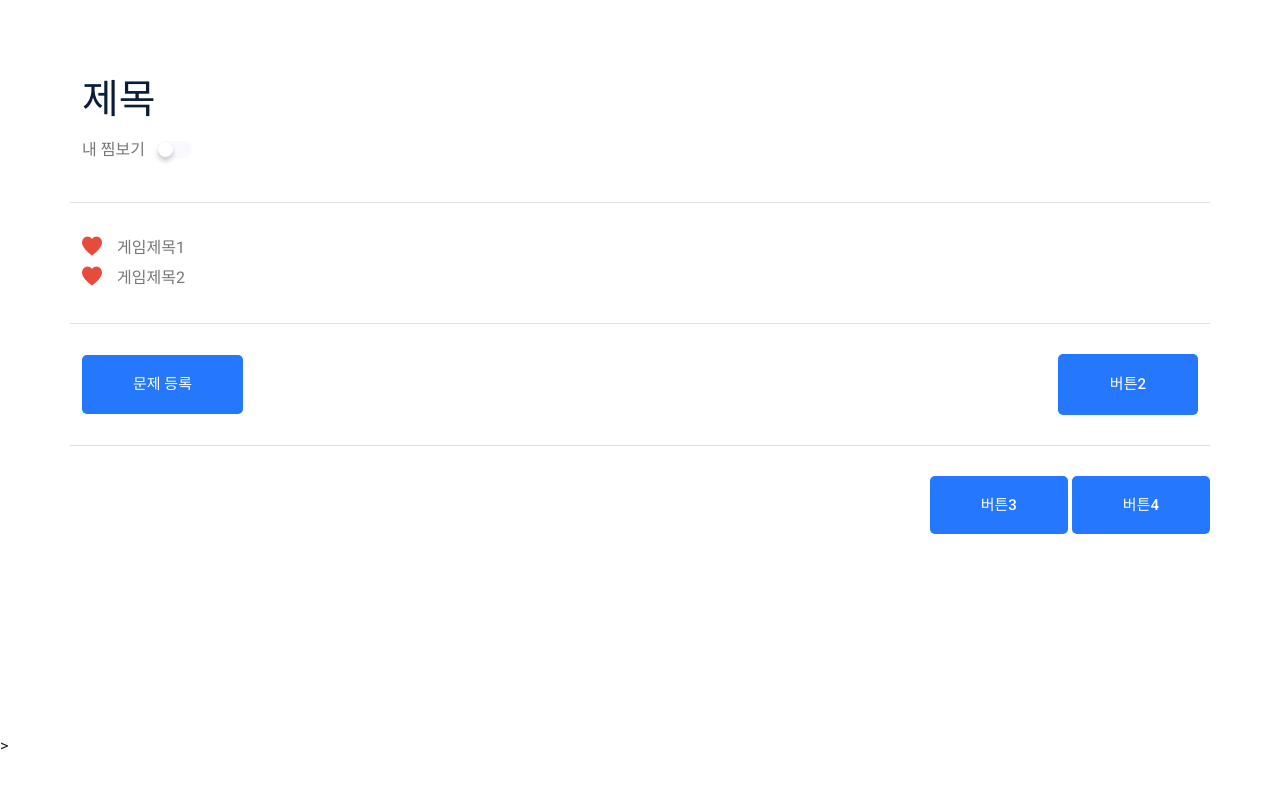
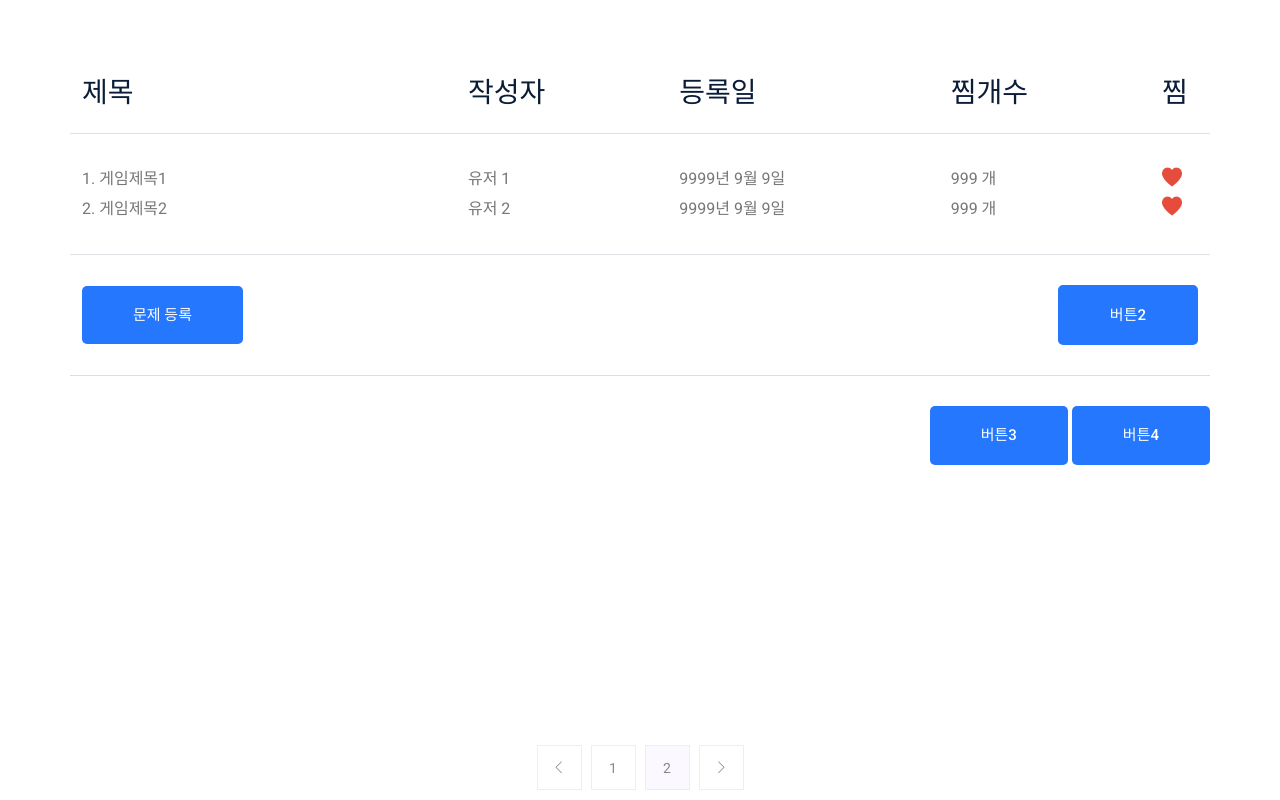
Before and after one commit to whwlgns42/-RefactoringHtml, a plain HTML site: page RefactoringHtml/timezone-master/titleList.html in a window 1280 px wide. Shown: the part 740-1540 px from the top of the page. Drawn offline with Linux system fonts and the light colour scheme.

Commit message:
문제리스트 페이지 수정

```diff
--- a/RefactoringHtml/timezone-master/titleList.html
+++ b/RefactoringHtml/timezone-master/titleList.html
@@ -151,14 +151,20 @@
               <table class="table">
                 <thead>
                   <tr>
-                    <th scope="col"><h1>제목</h1>
-                        <div class="switch-wrap d-flex" st>
-                        <p>내 찜보기</p>
-                        <div class="primary-switch" style="margin-top: 6px; margin-left: 12px;">
-                            <input type="checkbox" id="default-switch">
-                            <label for="default-switch"></label>
-                        </div>
-                    </div></th>
+                    <th scope="col"><h3>제목</h3>
+                        <!-- <div class="switch-wrap d-flex" st>
+                          <p>내 찜보기</p>
+                            <div class="primary-switch" style="margin-top: 6px; margin-left: 12px;">
+                                <input type="checkbox" id="default-switch">
+                                <label for="default-switch"></label>
+                            </div>
+                        </div> -->
+                    </th>
+                    <th scope="col"><h3>작성자</h3></th>
+                    <th scope="col"><h3>등록일</h3></th>
+                    <th scope="col"><h3>찜개수</h3></th>
+                    <th scope="col"><h3>찜</h3></th>
+
                   </tr>
                 </thead>
                 <tbody>
@@ -166,7 +172,7 @@
                     <td>
                         <!-- 제목 & 좋아요 묶음 -->
                       <div class="media">
-                        <a style="cursor: pointer;" onclick="test();"><img src="assets/img/thumb/fill-hearts.png" height="20px;" width="20px;" style="margin-right: 15px;"></a>
+                        <p style="margin: auto;">1.&nbsp</p>
                         <div class="media-body">
                           <!-- 문제제목 리스트 -->
                           <div>
@@ -179,7 +185,8 @@
 
                         <!-- 제목 & 좋아요 묶음 -->
                       <div class="media">
-                        <a style="cursor: pointer;" onclick="test();"><img src="assets/img/thumb/fill-hearts.png" height="20px;" width="20px;" style="margin-right: 15px;"></a>
+                        <p style="margin: auto;">2.&nbsp</p>
+                        <!-- <a style="cursor: pointer;" onclick="test();"><img src="assets/img/thumb/fill-hearts.png" height="20px;" width="20px;" style="margin-right: 15px;"></a> -->
                         <div class="media-body">
                           <!-- 문제제목 리스트 -->
                           <div>
@@ -191,16 +198,104 @@
                        <!-- 제목 & 좋아요 묶음 -->
 
                     </td>
-                    <!-- td 선길이 연장 -->
-                    <td></td>
-                    <td></td>
-                    <td></td>
-                    <!-- td 선길이 연장 -->
+                    <!-- 작성자 데이터 -->
+                    <td>
+                      <div class="media">
+                        <div class="media-body">
+                          <!-- 작성자1 -->
+                          <div>
+                              <a style="cursor: pointer;" onclick="test1();"><p>유저 1</p></a>
+                          </div>
+                          <!-- 작성자1 -->
+                        </div>
+                      </div>
+                      <div class="media">
+                        <div class="media-body">
+                          <!-- 작성자2 -->
+                          <div>
+                              <a style="cursor: pointer;" onclick="test1();"><p>유저 2</p></a>
+                          </div>
+                          <!-- 작성자2 -->
+                        </div>
+                      </div>
+                    </td>
+                     <!-- 작성자 데이터 -->
+
+                    <td>
+                      <!-- 등록일 데이터 -->
+                      <div class="media">
+                        <div class="media-body">
+                          <!-- 작성자1 -->
+                          <div>
+                              <a style="cursor: pointer;" onclick="test1();"><p>9999년 9월 9일</p></a>
+                          </div>
+                          <!-- 작성자1 -->
+                        </div>
+                      </div>
+                      <div class="media">
+                        <div class="media-body">
+                          <!-- 작성자2 -->
+                          <div>
+                              <a style="cursor: pointer;" onclick="test1();"><p>9999년 9월 9일</p></a>
+                          </div>
+                          <!-- 작성자2 -->
+                        </div>
+                      </div>
+                      <!-- 등록일 데이터 -->
+                    </td>
+                    <td>
+                      <!-- 찜 개수 -->
+                      <div class="media">
+                        <div class="media-body">
+                          <!-- 작성자1 -->
+                          <div>
+                              <a style="cursor: pointer;" onclick="test1();"><p>999 개</p></a>
+                          </div>
+                          <!-- 작성자1 -->
+                        </div>
+                      </div>
+                      <div class="media">
+                        <div class="media-body">
+                          <!-- 작성자2 -->
+                          <div>
+                              <a style="cursor: pointer;" onclick="test1();"><p>999 개</p></a>
+                          </div>
+                          <!-- 작성자2 -->
+                        </div>
+                      </div>
+                      <!-- 찜 개수 -->
+
+
+                    </td>
+                    <td>
+                      <!-- 찜 이미지 -->
+                      <div class="media">
+                        <div class="media-body">
+                          <!-- 작성자1 -->
+                          <div style="margin-bottom: 5px;">
+                            <a style="cursor: pointer;" onclick="test();"><img src="assets/img/thumb/fill-hearts.png" height="20px;" width="20px;" style="margin-right: 15px;"></a>
+                          </div>
+                          <!-- 작성자1 -->
+                        </div>
+                      </div>
+                      <div class="media">
+                        <div class="media-body">
+                          <!-- 작성자2 -->
+                          <div style="margin-bottom: 5px;">
+                            <a style="cursor: pointer;" onclick="test();"><img src="assets/img/thumb/fill-hearts.png" height="20px;" width="20px;"></a>
+                          </div>
+                          <!-- 작성자2 -->
+                        </div>
+                      </div>
+                      <!-- 찜 이미지 -->
+
+                    </td>
                   </tr>
                   <tr class="bottom_button">
                     <td>
                       <a class="btn_1" href="#">문제 등록</a>
                     </td>
+                    <td></td>
                     <td></td>
                     <td></td>
                     <td>
@@ -219,8 +314,28 @@
             </div>
           </div>
       </section>
+      <nav class="blog-pagination justify-content-center d-flex">
+        <ul class="pagination">
+            <li class="page-item">
+                <a href="#" class="page-link" aria-label="Previous">
+                    <i class="ti-angle-left"></i>
+                </a>
+            </li>
+            <li class="page-item">
+                <a href="#" class="page-link">1</a>
+            </li>
+            <li class="page-item active">
+                <a href="#" class="page-link">2</a>
+            </li>
+            <li class="page-item">
+                <a href="#" class="page-link" aria-label="Next">
+                    <i class="ti-angle-right"></i>
+                </a>
+            </li>
+        </ul>
+    </nav>
       <!--================ 문제목록 =================-->
-  </main>>
+  </main>
   <footer>
     <!-- Footer Start-->
     <br />
```
